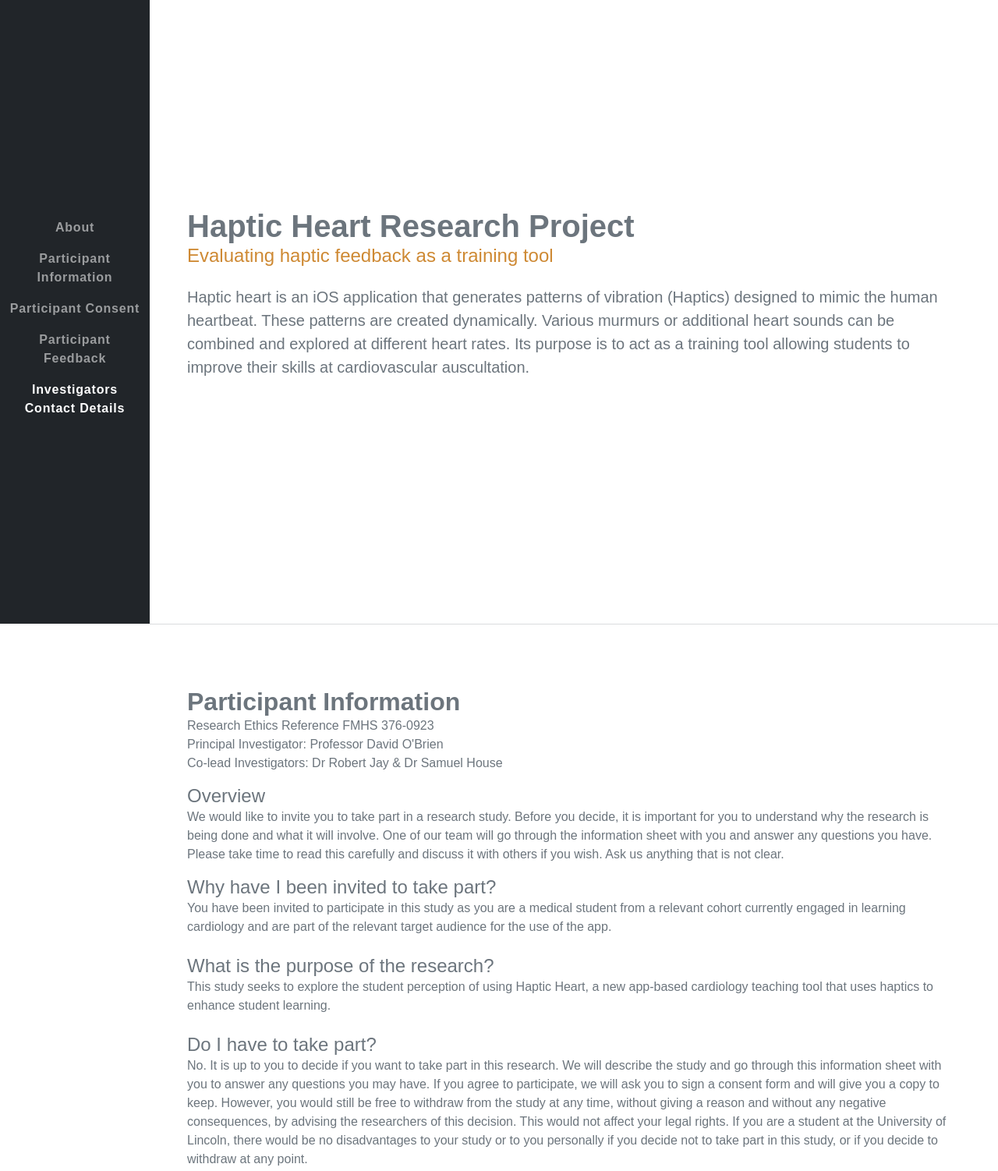
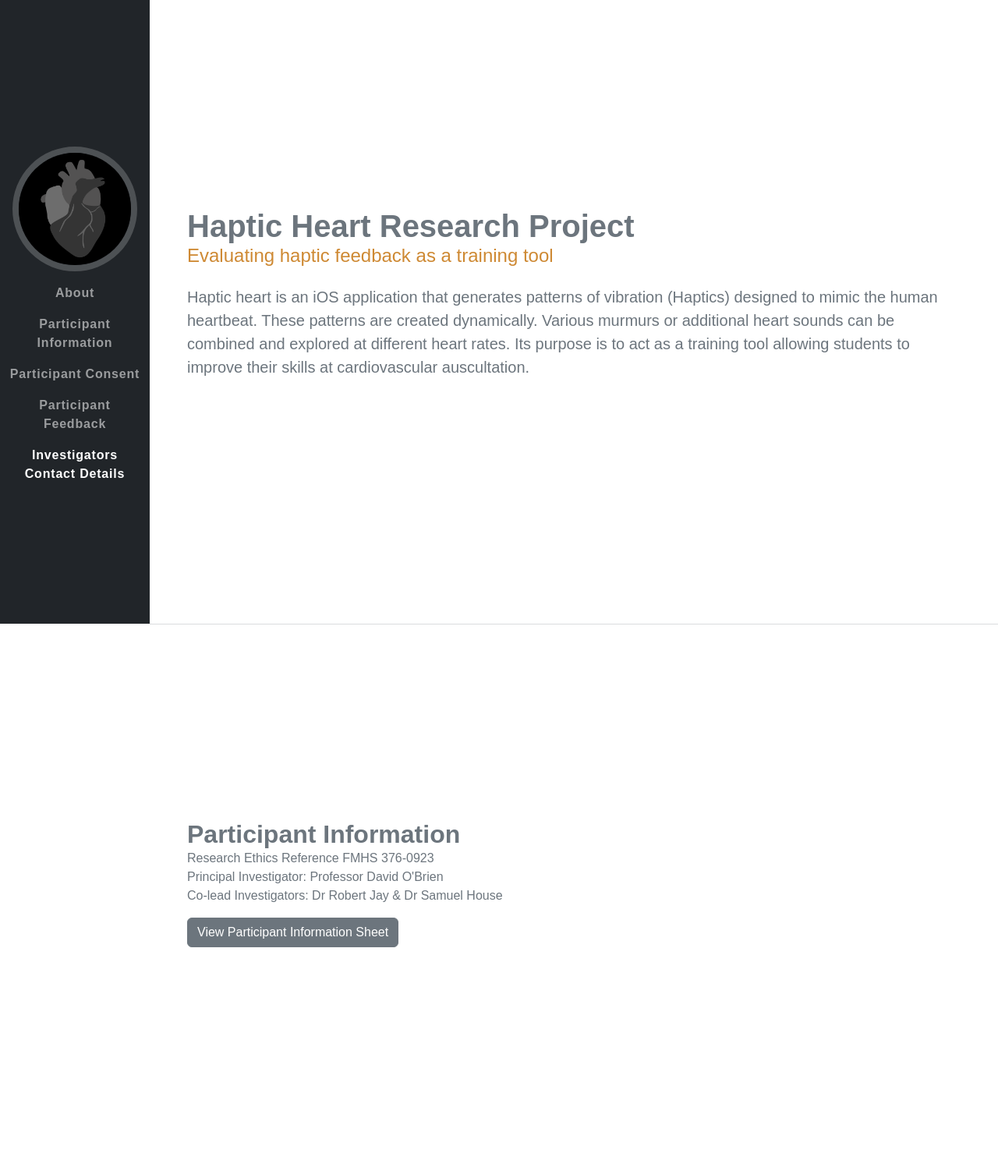
Before and after one commit to BarkingTree/HapticHeartInformation, a website: page index.html in a window 1280 px wide. Shown: the top 1502 px of the page at 78% size. Drawn offline with nearby package versions, Linux system fonts and the light colour scheme.

Commit message:
Added survey links. Made project collapsible

```diff
--- a/index.html
+++ b/index.html
@@ -18,10 +18,13 @@
   <nav class="navbar navbar-expand-lg navbar-dark bg-dark fixed-top" id="sideNav">
     <a class="navbar-brand" href="#page-top">
         <span class="d-block d-lg-none navbar-brand">Haptic Heart Project</span>
+
     </a>
     <button class="navbar-toggler" type="button" data-bs-toggle="collapse" data-bs-target="#navbarResponsive" aria-controls="navbarResponsive" aria-expanded="false" aria-label="Toggle navigation"><span class="navbar-toggler-icon"></span></button>
     <div class="collapse navbar-collapse" id="navbarResponsive">
+
         <ul class="navbar-nav">
+            <a href="#page-top"><img class="img-fluid img-profile rounded-circle mx-auto mb-2" src="./assets/img/Heart.png" alt="..." /> </a>
             <li class="nav-item"><a class="nav-link" href="#about">About</a></li>
             <li class="nav-item"><a class="nav-link" href="#information">Participant Information</a></li>
             <li class="nav-item"><a class="nav-link" href="#consent">Participant Consent</a></li>
@@ -59,9 +62,11 @@
         <div class="subheading mb-0">Research Ethics Reference FMHS 376-0923</div>
         <div class="subheading mb-0">Principal Investigator: Professor David O'Brien</div>
         <div class="subheading mb-3">Co-lead Investigators: Dr Robert Jay & Dr Samuel House</div>
-
+        <button class="btn btn-secondary mb-3" type="button" data-bs-toggle="collapse" data-bs-target="#collapseExample" aria-expanded="false" aria-controls="collapseExample">
+            View Participant Information Sheet
+          </button>
         <div class="d-flex flex-column flex-md-row justify-content-between mb-4">
-          <div class="flex-grow-1">
+          <div class="flex-grow-1 collapse" id="collapseExample">
             <h4 class="mb-0">Overview</h4>
             <p>We would like to invite you to take part in a research study. Before you decide, it is important for you to understand why the research is being done
                     and what it will involve. One of our team will go through the information sheet with you and answer any questions you have. Please take time to read this carefully and discuss it with others if you wish.  Ask us anything that is not clear.  </p>
@@ -133,7 +138,7 @@
             <h2 class="mb-5 resume-section-title">Participant Consent</h2>
             <div class="d-flex flex-column flex-md-row justify-content-between mb-5">
                 <div class="flex-grow-1">
-                    <p class="mb-0">Before you can access the resource please complete the attatched consent form <a href=""> here</a>. Once the form has been submitted a
+                    <p class="mb-0">Before you can access the resource please complete the attatched consent form <a href="https://forms.office.com/e/7p7TJ8t8t9"> here</a>. Once the form has been submitted a
                         URL will appear allowing you to access Haptic Heart.
                     </p>
                 </div>
@@ -148,7 +153,7 @@
           <h2 class="mb-5 resume-section-title">Participant Feedback</h2>
           <div class="d-flex flex-column flex-md-row justify-content-between mb-5">
               <div class="flex-grow-1">
-                <p class="mb-0">Once you have used the resource please complete the following feedback form. This can be found <a href=""> here</a> or within the app itself.
+                <p class="mb-0">Once you have used the resource please complete the following feedback form. This can be found <a href="https://forms.office.com/e/mdJTGQvLxu"> here</a> or within the app itself.
                 </p>
               </div>
             </div>
--- a/style.scss
+++ b/style.scss
@@ -312,3 +312,13 @@
 		max-width: 1320px;
 	}
 }
+
+.img-profile {
+    max-width: 10rem;
+    max-height: 10rem;
+    border: 0.5rem solid rgba(255, 255, 255, 0.2);
+  }
+
+  .rounded-circle {
+	border-radius: 50% !important;
+  }
```
Also changed, not shown: assets/img/Heart.png (added), styles/style.css, 3 other files.
